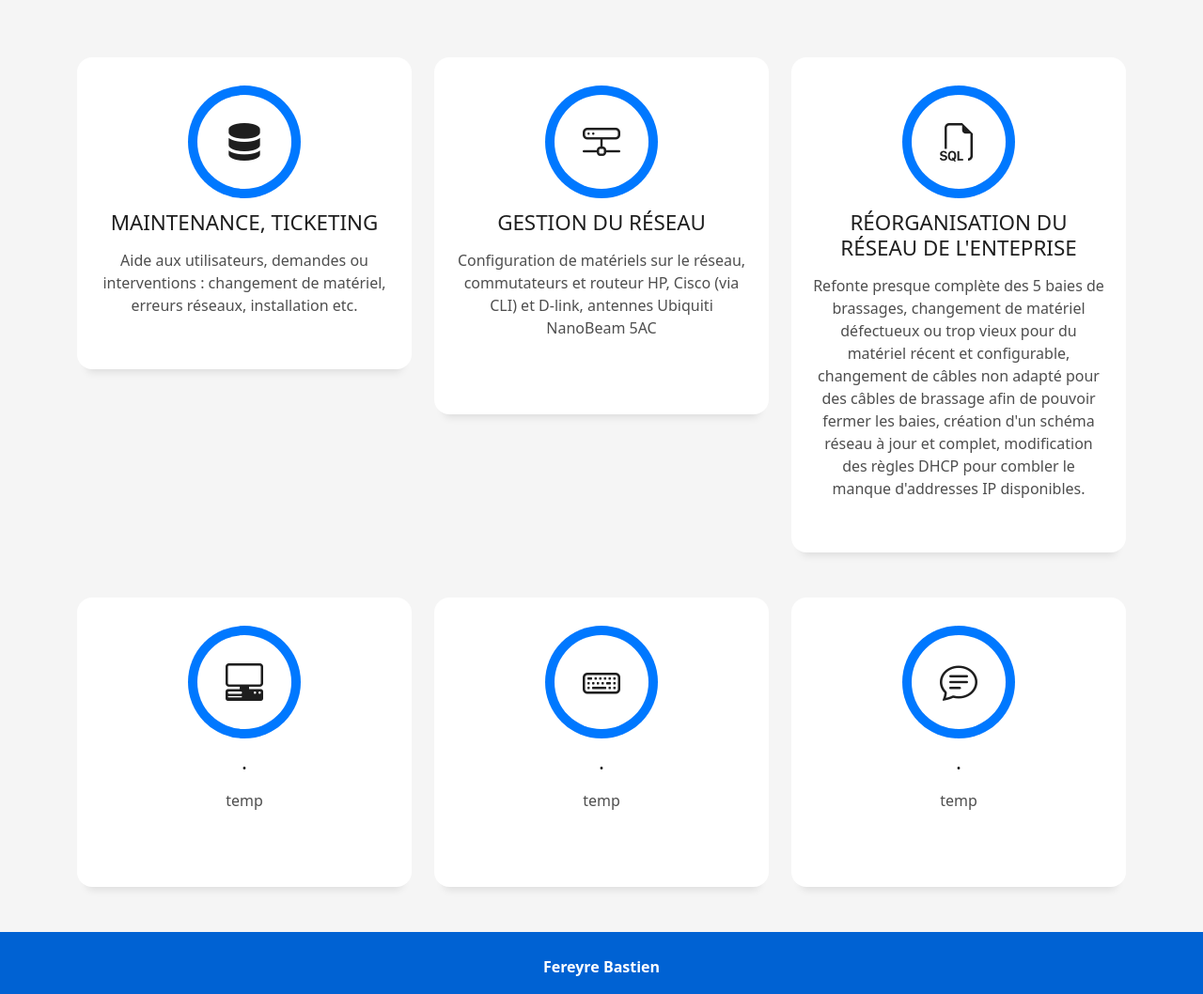
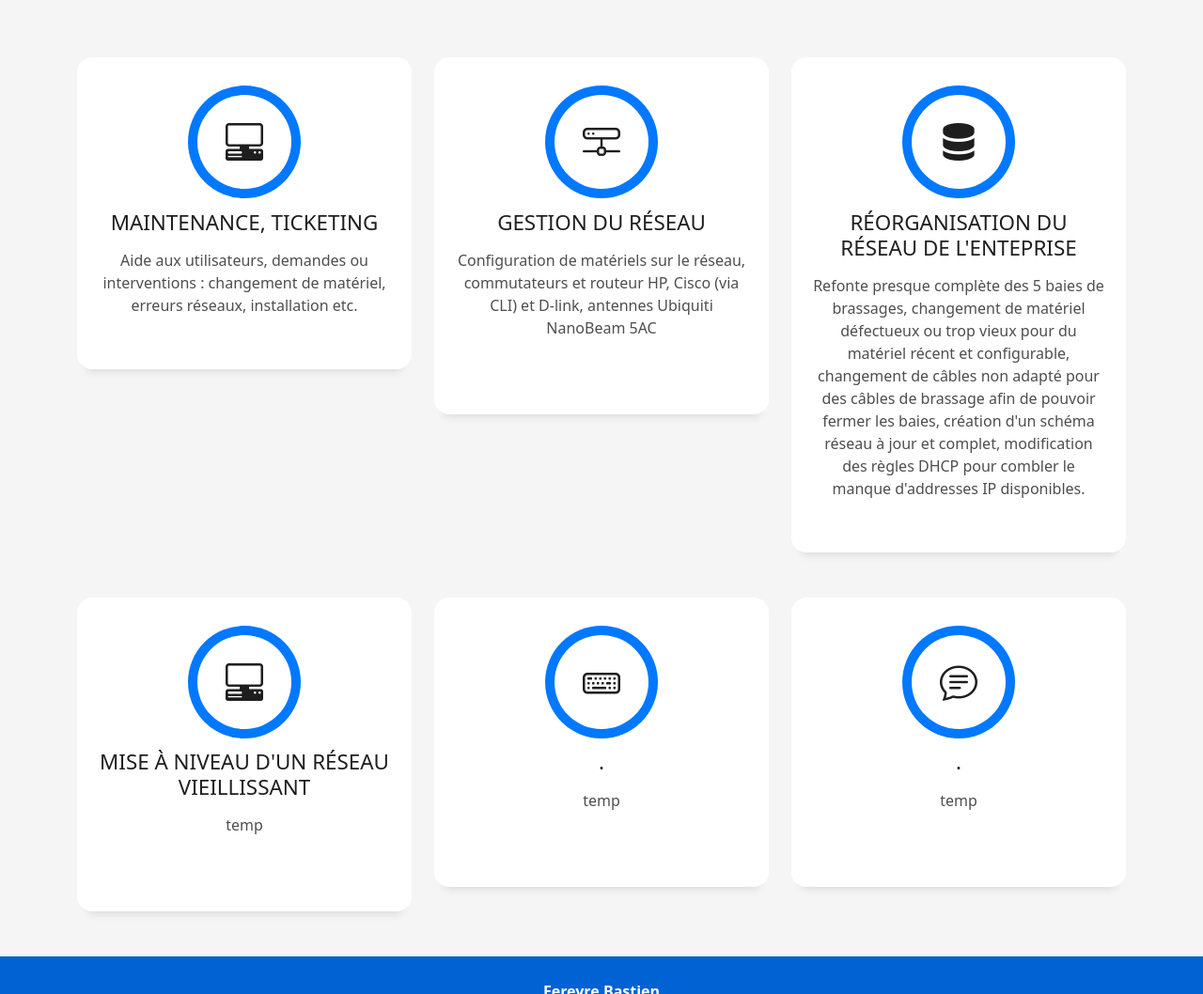
Before and after one commit to f-bastien/portfolio, a plain HTML site: page exp.html in a window 1280 px wide. Shown: the part 240-1298 px from the top of the page at 94% size. Drawn offline with Linux system fonts and the light colour scheme.

Commit message:
Feb 10, 2025, 1:52 PM

```diff
--- a/exp.html
+++ b/exp.html
@@ -80,7 +80,7 @@
           <div class="col-md-4">
             <div class="service-box">
               <div class="service-ico">
-                <span class="ico-circle"><i class="bi bi-server"></i></span>
+                <span class="ico-circle"><i class="bi bi-pc-display-horizontal"></i></span>
               </div>
               <div class="service-content">
                 <h2 class="s-title">Maintenance, ticketing</h2>
@@ -106,7 +106,7 @@
           <div class="col-md-4">
             <div class="service-box">
               <div class="service-ico">
-                <span class="ico-circle"><i class="bi bi-filetype-sql"></i></span>
+                <span class="ico-circle"><i class="bi bi-server"></i></span>
               </div>
               <div class="service-content">
                 <h2 class="s-title">Réorganisation du réseau de l'enteprise</h2>
@@ -125,7 +125,7 @@
                 <span class="ico-circle"><i class="bi bi-pc-display-horizontal"></i></span>
               </div>
               <div class="service-content">
-                <h2 class="s-title">.</h2>
+                <h2 class="s-title">Mise à niveau d'un réseau vieillissant</h2>
                 <p class="s-description text-center">
                   temp<br></br>
                 </p>
```
